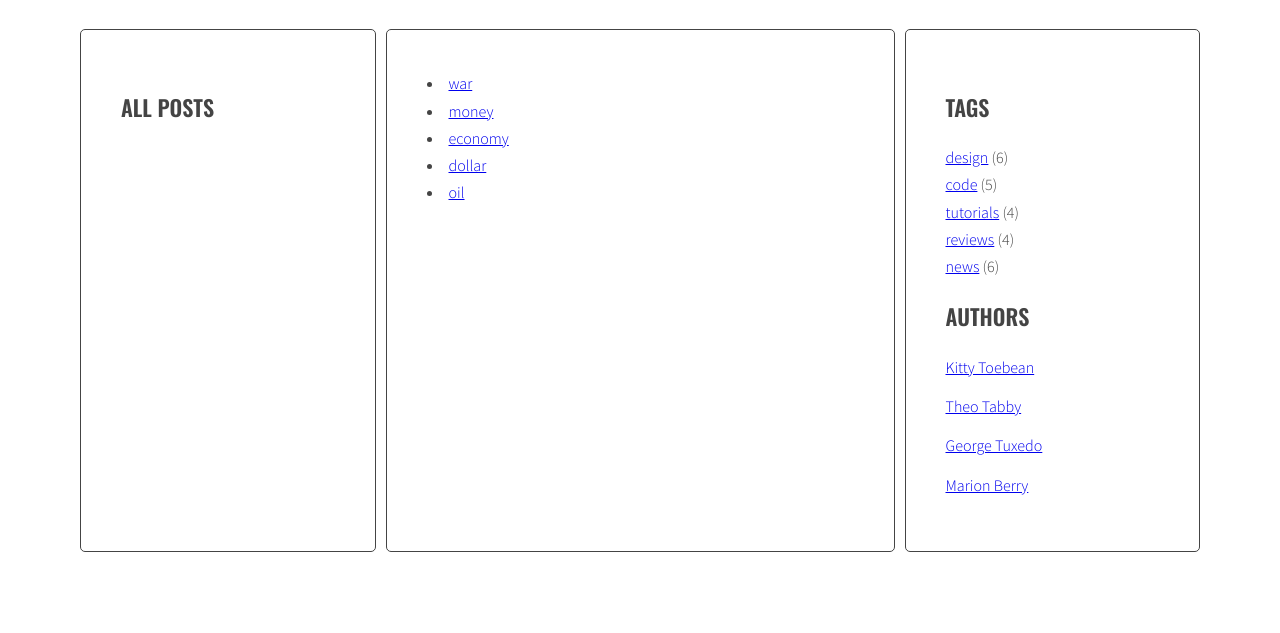
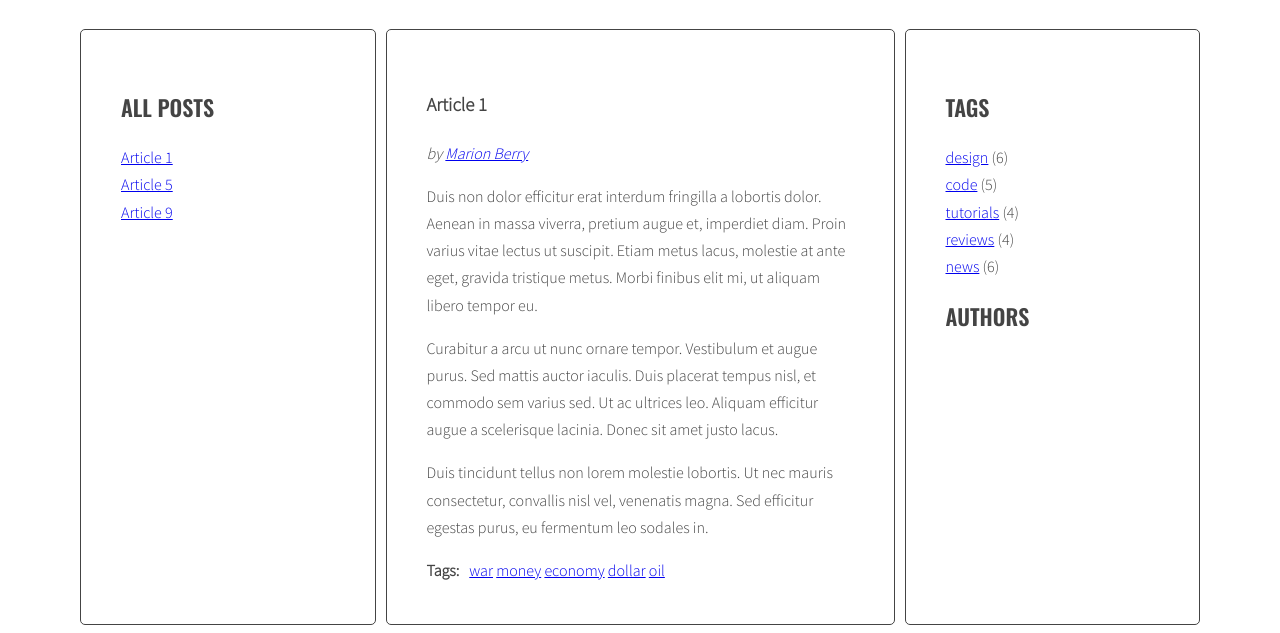
Before and after one commit to PanWojti/javascript-blog, a website: page index.html in a window 1280 px wide. Both pictures are taken after a click on the link "Marion Berry". Shown: the part 214-847 px from the top of the page. Before the commit the page ends 800 px from the top, so only its background shows below. Drawn offline with nearby package versions, Linux system fonts and the light colour scheme.

Commit message:
Add tag and author filtering

```diff
--- a/index.html
+++ b/index.html
@@ -2,7 +2,7 @@
 <html lang="en">
   <head>
       <meta charset="utf-8">
-      <title>My first website</title>
+      <title>My Blog</title>
       <link rel="stylesheet" href="css/style.css">
   </head>
   <body>
@@ -17,9 +17,9 @@
         </ul>
       </aside>
       <section class="posts">
-        <article class="post active" id="article-1" data-tags="war money economy dollar oil">
+        <article class="post active" id="article-1" data-tags="war money economy dollar oil" data-author="Marion Berry">
           <h3 class="post-title">Article 1</h3>
-          <p class="post-author">by Marion Berry</p>
+          <p class="post-author"></p>
           <div class="post-content">
             <p>Duis non dolor efficitur erat interdum fringilla a lobortis dolor. Aenean in massa viverra, pretium augue et, imperdiet diam. Proin varius vitae lectus ut suscipit. Etiam metus lacus, molestie at ante eget, gravida tristique metus. Morbi finibus elit mi, ut aliquam libero tempor eu.</p>
 
@@ -33,9 +33,9 @@
             </ul>
           </div>
         </article>
-        <article class="post" id="article-2" data-tags="politics economy money war dollar">
+        <article class="post" id="article-2" data-tags="politics economy money war dollar" data-author="Theo Tabby">
           <h3 class="post-title">Article 2</h3>
-          <p class="post-author">by Theo Tabby</p>
+          <p class="post-author"></p>
           <div class="post-content">
             <p>Phasellus sollicitudin, arcu vel iaculis ullamcorper, quam leo viverra orci, et faucibus quam sapien vel est. Maecenas ac suscipit elit. Nullam interdum, lorem vitae venenatis pulvinar, ex dui malesuada nunc, tempus cursus enim metus vel nulla.</p>
 
@@ -49,9 +49,9 @@
             </ul>
           </div>
         </article>
-        <article class="post" id="article-3" data-tags="libya syria war usa russia sanctions">
+        <article class="post" id="article-3" data-tags="libya syria war usa russia sanctions" data-author="George Tuxedo">
           <h3 class="post-title">Article 3</h3>
-          <p class="post-author">by George Tuxedo</p>
+          <p class="post-author"></p>
           <div class="post-content">
             <p>Mauris vel pellentesque turpis, ac sodales nisl. Quisque iaculis mi velit, ut convallis tellus accumsan a. Quisque iaculis, nisi et dignissim tincidunt, nisl eros euismod nulla, finibus laoreet erat enim posuere elit.</p>
 
@@ -64,9 +64,9 @@
             </ul>
           </div>
         </article>
-        <article class="post" id="article-4" data-tags="nuclear weapon usa iran korea">
+        <article class="post" id="article-4" data-tags="nuclear weapon usa iran korea" data-author="Kitty Toebean">
           <h3 class="post-title">Article 4</h3>
-          <p class="post-author">by Kitty Toebean</p>
+          <p class="post-author"></p>
           <div class="post-content">
             <p>Morbi vel cursus nulla, vel varius mauris. Suspendisse sed elit sit amet risus faucibus vestibulum ut sit amet purus. Donec orci est, condimentum ut quam quis, scelerisque fringilla ligula.</p>
 
@@ -80,9 +80,9 @@
             </ul>
           </div>
         </article>
-        <article class="post" id="article-5" data-tags="finance money economy">
+        <article class="post" id="article-5" data-tags="finance money economy" data-author="Marion Berry">
           <h3 class="post-title">Article 5</h3>
-          <p class="post-author">by Marion Berry</p>
+          <p class="post-author"></p>
           <div class="post-content">
             <p>Suspendisse sem eros, euismod condimentum arcu ac, consequat fermentum orci. Nam convallis lacus nec interdum vestibulum. Vestibulum luctus, quam eu tristique ornare, lorem nibh sodales enim, vitae tempor dolor ante vitae tortor.</p>
 
@@ -96,9 +96,9 @@
             </ul>
           </div>
         </article>
-        <article class="post" id="article-6" data-tags="dollar oil treasuries usa bonds trade economy">
+        <article class="post" id="article-6" data-tags="dollar oil treasuries usa bonds trade economy" data-author="George Tuxedo">
           <h3 class="post-title">Article 6</h3>
-          <p class="post-author">by George Tuxedo</p>
+          <p class="post-author"></p>
           <div class="post-content">
             <p>Donec posuere iaculis ante sed hendrerit. Lorem ipsum dolor sit amet, consectetur adipiscing elit. Quisque hendrerit neque nec urna tincidunt, quis vehicula dui vulputate. Morbi est sapien, auctor ut lectus eu, placerat viverra lorem.</p>
 
@@ -112,9 +112,9 @@
             </ul>
           </div>
         </article>
-        <article class="post" id="article-7" data-tags="dollar currency fiat gold euro yuan usa">
+        <article class="post" id="article-7" data-tags="dollar currency fiat gold euro yuan usa" data-author="Kitty Toebean">
           <h3 class="post-title">Article 7</h3>
-          <p class="post-author">by Kitty Toebean</p>
+          <p class="post-author"></p>
           <div class="post-content">
             <p>Donec eleifend mauris ac nisl fermentum, ac fermentum turpis dignissim. Aliquam diam nisl, imperdiet a varius eget, lobortis sed nisi. Nullam suscipit ipsum sed magna blandit, sed pellentesque urna malesuada.</p>
 
@@ -128,9 +128,9 @@
             </ul>
           </div>
         </article>
-        <article class="post" id="article-8" data-tags="trump merkel putin usa russia germany politics">
+        <article class="post" id="article-8" data-tags="trump merkel putin usa russia germany politics" data-author="Theo Tabby">
           <h3 class="post-title">Article 8</h3>
-          <p class="post-author">by Theo Tabby</p>
+          <p class="post-author"></p>
           <div class="post-content">
             <p>Praesent quis imperdiet erat. Curabitur tempor sapien a interdum malesuada. Proin libero erat, sagittis a sollicitudin eget, pulvinar nec risus. Cras et suscipit sem.</p>
 
@@ -144,9 +144,9 @@
             </ul>
           </div>
         </article>
-        <article class="post" id="article-9" data-tags="eu merkel macron juncker brussels treaty">
+        <article class="post" id="article-9" data-tags="eu merkel macron juncker brussels treaty" data-author="Marion Berry">
           <h3 class="post-title">Article 9</h3>
-          <p class="post-author">by Marion Berry</p>
+          <p class="post-author"></p>
           <div class="post-content">
             <p>Tam et facilisis purus. Donec vulputate est quis lobortis posuere. Nunc vitae lorem ut odio faucibus pulvinar nec in justo. Ut ut ante ac tellus ornare tempus. Nunc maximus, tortor et dictum convallis, nunc libero posuere leo, scelerisque ultrices arcu sapien ut tellus.</p>
 
@@ -160,9 +160,9 @@
             </ul>
           </div>
         </article>
-        <article class="post" id="article-10" data-tags="venezuela usa oil coup dollar crisis gold russia">
+        <article class="post" id="article-10" data-tags="venezuela usa oil coup dollar crisis gold russia" data-author="George Tuxedo">
           <h3 class="post-title">Article 10</h3>
-          <p class="post-author">by George Tuxedo</p>
+          <p class="post-author"></p>
           <div class="post-content">
             <p>Aliquam erat volutpat. Ut non eleifend lectus. Donec suscipit tellus tempor, ornare dui id, hendrerit neque. Phasellus lacinia laoreet dui in luctus. Sed hendrerit, magna sit amet varius tempor, augue augue scelerisque est, non scelerisque mauris libero eu sapien.</p>
 
@@ -188,26 +188,7 @@
         </ul>
         <h2 class="section-title">Authors</h2>
         <ul class="list authors">
-          <li>
-            <a href="#">
-              <span class="author-name">Kitty Toebean</span>
-            </a>
-          </li>
-          <li>
-            <a href="#">
-              <span class="author-name">Theo Tabby</span>
-            </a>
-          </li>
-          <li>
-            <a href="#">
-              <span class="author-name">George Tuxedo</span>
-            </a>
-          </li>
-          <li>
-            <a href="#">
-              <span class="author-name">Marion Berry</span>
-            </a>
-          </li>
+
         </ul>
       </aside>
     </main>
--- a/js/script.js
+++ b/js/script.js
@@ -5,7 +5,6 @@
 const titleClickHandler = function(event){
   event.preventDefault();
   const clickedElement = this;
-  console.log('Link was clicked!');
 
   /* [DONE] remove class 'active' from all article links  */
   const activeLinks = document.querySelectorAll('.titles a.active');
@@ -15,7 +14,6 @@ const titleClickHandler = function(event){
   }
 
   /* [DONE] add class 'active' to the clicked link */
-  console.log('clickedElement:', clickedElement);
   clickedElement.classList.add('active');
   /* [DONE] remove class 'active' from all articles */
   const activeArticles = document.querySelectorAll('.posts article.active');
@@ -29,7 +27,6 @@ const titleClickHandler = function(event){
 
   /* find the correct article using the selector (value of 'href' attribute) */
   const targetArticle = document.querySelector(articleSelector);
-  console.log(targetArticle);
 
   /* add class 'active' to the correct article */
   targetArticle.classList.add('active');
@@ -42,20 +39,17 @@ const titleClickHandler = function(event){
 const optArticleSelector = '.post',
   optTitleSelector = '.post-title',
   optTitleListSelector = '.titles',
-  optArticleTagsSelector = '.post-tags .list';
+  optArticleTagsSelector = '.post-tags .list',
+  optArticleAuthorSelector = '.post-author';
 
-const generateTitleLinks = function () {
+function generateTitleLinks(customSelector = '') {
   const clickedElement = this;
-  console.log('function generateTitleLinks executed');
-  console.log(clickedElement);
   /* remove contents of titleList */
   const titleList = document.querySelector(optTitleListSelector);
-  console.log(titleList);
   titleList.innerHTML = '';
 
   /* for each article */
-  const articles = document.querySelectorAll(optArticleSelector);
-  console.log(articles);
+  const articles = document.querySelectorAll(optArticleSelector + customSelector);
 
   let html = '';
 
@@ -71,7 +65,6 @@ const generateTitleLinks = function () {
 
     /* create HTML of the link */
     const linkHTML = '<li><a href="#' + articleId + '"><span>' + articleTitle + '</span></a></li>';
-    console.log(linkHTML);
 
     /* insert link into titleList */
     html = html + linkHTML;
@@ -108,23 +101,142 @@ function generateTags(){
     let html = ' ';
     /* get tags from data-tags attribute */
     const dataTags = article.getAttribute('data-tags');
-    console.log(dataTags);
     /* split tags into array */
     const dataTagsArray = dataTags.split(' ');
-    console.log(dataTagsArray);
     /* START LOOP: for each tag */
     for (let tag of dataTagsArray) {
       /* generate HTML of the link */
-      html = html + '<li><a href="#">'+tag+'</a></li>';
-      console.log(html);
+      html = html + '<li><a href="#tag-' + tag + '">'+tag+'</a></li><span> </span>';
       /* add generated code to html variable */
 
     /* END LOOP: for each tag */
     }
     /* insert HTML of all the links into the tags wrapper */
-    article.innerHTML = html;
+    tagsList.innerHTML = html;
   /* END LOOP: for every article: */
   }
 }
 
 generateTags();
+
+function generateAuthors(){
+  /* find all articles */
+  const articles = document.querySelectorAll(optArticleSelector);
+  /* START LOOP: for every article: */
+  for (let article of articles) {
+    /* find tags wrapper */
+    const authorsList = article.querySelector(optArticleAuthorSelector);
+    /* make html variable with empty string */
+    let html = ' ';
+    /* get tags from data-tags attribute */
+    const dataAuthors = article.getAttribute('data-author');
+    /* START LOOP: for each tag */
+    /*for (let tag of dataTagsArray) {
+      /* generate HTML of the link */
+    html = html + '<span>by </span>' + '<a href="#author-' + dataAuthors + '">' + dataAuthors + '</a>';
+      /* add generated code to html variable */
+
+    /* END LOOP: for each tag */
+    /*}
+    /* insert HTML of all the links into the tags wrapper */
+    authorsList.innerHTML = html;
+  /* END LOOP: for every article: */
+  }
+}
+
+generateAuthors();
+
+const tagClickHandler = function(event){
+  /* prevent default action for this event */
+  event.preventDefault();
+  /* make new constant named "clickedElement" and give it the value of "this" */
+  const clickedElement = this;
+  console.log('ClickedElement: ' + clickedElement);
+  /* make a new constant "href" and read the attribute "href" of the clicked element */
+  const href = clickedElement.getAttribute('href');
+  console.log(href);
+  /* make a new constant "tag" and extract tag from the "href" constant */
+  const tag = href.replace('#tag-', '');
+  console.log(tag);
+  /* find all tag links with class active */
+  const tagsLinksActive = document.querySelectorAll('a.active[href^="#tag-"]');
+  console.log(tagsLinksActive);
+  /* START LOOP: for each active tag link */
+  for (let tagLinkActive of tagsLinksActive) {
+    /* remove class active */
+    tagLinkActive.classList.remove('active');
+  /* END LOOP: for each active tag link */
+  }
+  /* find all tag links with "href" attribute equal to the "href" constant */
+  const clickedTagLinks = document.querySelectorAll('a[href="' + href + '"]');
+  console.log(clickedTagLinks);
+  /* START LOOP: for each found tag link */
+  for (let clickedTagLink of clickedTagLinks) {
+    /* add class active */
+    clickedTagLink.classList.add('active');
+  /* END LOOP: for each found tag link */
+  }
+  /* execute function "generateTitleLinks" with article selector as argument */
+  generateTitleLinks('[data-tags~="' + tag + '"]');
+}
+
+
+const authorClickHandler = function(event){
+  /* prevent default action for this event */
+  event.preventDefault();
+  /* make new constant named "clickedElement" and give it the value of "this" */
+  const clickedElement = this;
+  console.log('ClickedElement: ' + clickedElement);
+  /* make a new constant "href" and read the attribute "href" of the clicked element */
+  const href = clickedElement.getAttribute('href');
+  console.log('href: ' + href);
+  /* make a new constant "tag" and extract tag from the "href" constant */
+  const author = href.replace('#author-', '');
+  console.log('Author: ' + author);
+  /* find all tag links with class active */
+  const authorsLinksActive = document.querySelectorAll('a.active[href^="#author-"]');
+  console.log(authorsLinksActive);
+  /* START LOOP: for each active tag link */
+  for (let authorLinkActive of authorsLinksActive) {
+    /* remove class active */
+    authorLinkActive.classList.remove('active');
+  /* END LOOP: for each active tag link */
+  }
+  /* find all tag links with "href" attribute equal to the "href" constant */
+  const clickedAuthorLinks = document.querySelectorAll('a[href="' + href + '"]');
+  console.log('clickedAuthorlinks: ' + clickedAuthorLinks);
+  /* START LOOP: for each found tag link */
+  for (let clickedAuthorLink of clickedAuthorLinks) {
+    /* add class active */
+    clickedAuthorLink.classList.add('active');
+  /* END LOOP: for each found tag link */
+  }
+  /* execute function "generateTitleLinks" with article selector as argument */
+  generateTitleLinks('[data-author="' + author + '"]');
+}
+
+
+
+
+
+function addClickListenersToTags(){
+  /* find all links to tags */
+  const postTags = document.querySelectorAll('.post-tags a');
+  /* START LOOP: for each link */
+  for(let tag of postTags){
+    /* add tagClickHandler as event listener for that link */
+    tag.addEventListener('click', tagClickHandler);
+  /* END LOOP: for each link */
+  }
+}
+addClickListenersToTags();
+
+function addClickListenersToAuthors(){
+  /* find all links to tags */
+  const postAuthors = document.querySelectorAll('.post-author a');
+  /* START LOOP: for each link */
+  for(let author of postAuthors){
+    author.addEventListener('click', authorClickHandler);
+  }
+}
+addClickListenersToAuthors();
```
